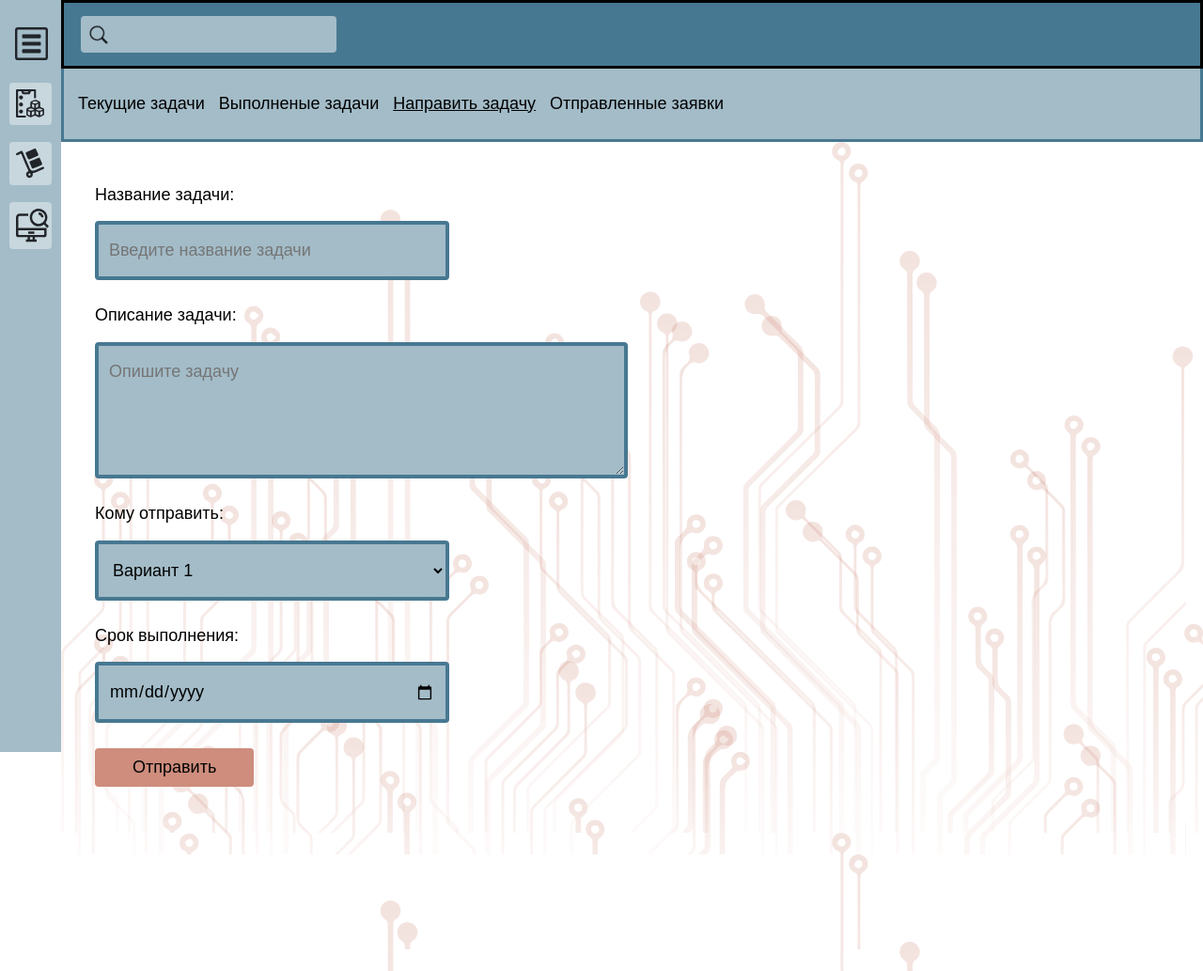
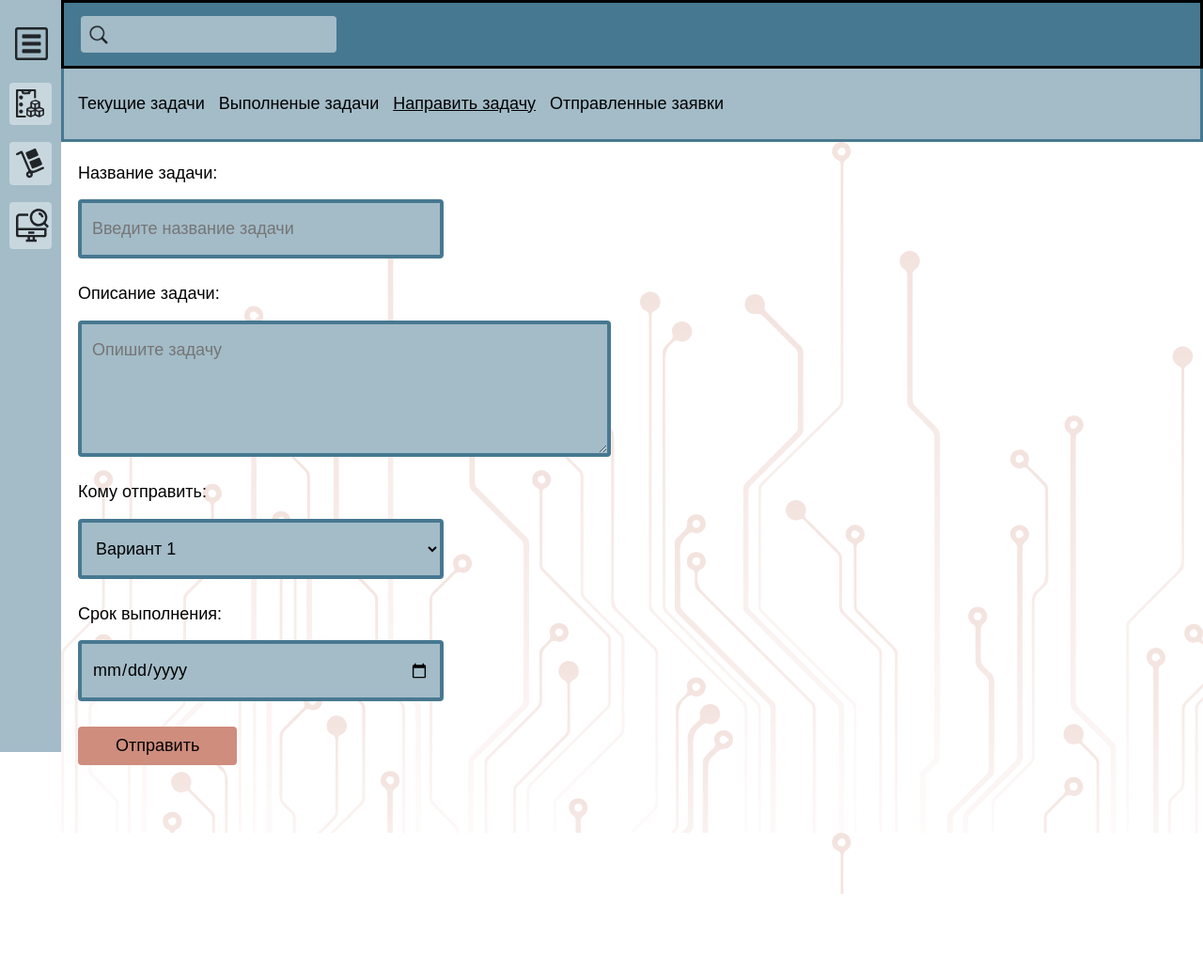
Before and after one commit to HOCOKcyber/prototype_web_drdc, a Flask app: page /createTask in a window 1280 px wide. Shown: the part 132-1165 px from the top of the page at 94% size. After the commit the page ends 1083 px from the top, so only its background shows below. Run offline with Flask 3, Linux system fonts and the light colour scheme; some web fonts are replaced.

Commit message:
Moved the section content to templateMainPage and fixed the background and sidebar sticking

```diff
--- a/static/mainPageStyle/mainPageStyle.css
+++ b/static/mainPageStyle/mainPageStyle.css
@@ -107,5 +107,5 @@
     padding: 23px 18px;
     background-image: url(../img/bg.svg);
     width: 100%;
-    height: 100%;
+    height: 100vh;
 }
--- a/templates/mainPage/createTaskPage.html
+++ b/templates/mainPage/createTaskPage.html
@@ -6,7 +6,6 @@
 {% endblock %}
 
 {% block content %}
-<section class="content">
 <form action="" class="make_task_form">
     <div class="make_task_form_decorator">
         <label for="task_name">Название задачи:</label>
@@ -34,5 +33,4 @@
 
     <button type="submit">Отправить</button>
 </form>
-</section>
 {% endblock %}
--- a/templates/mainPage/submittedTask.html
+++ b/templates/mainPage/submittedTask.html
@@ -6,7 +6,6 @@
 {% endblock %}
 
 {% block content %}
-<section class="content">
 <div class="requests-container">
     <!-- Первая карточка -->
     <div class="request-card">
@@ -38,5 +37,4 @@
         <div class="comment-section">Комментарий</div>
     </div>
 </div>
-</section>
 {% endblock %}
```
Lines whose indentation alone changed are shown as unchanged.
